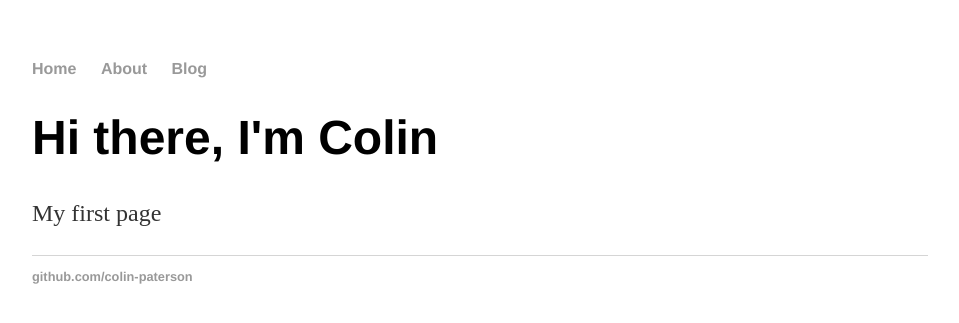
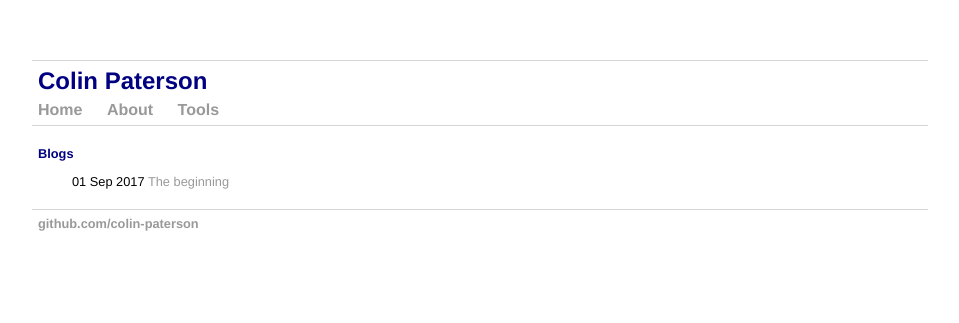
Before and after one commit to colin-paterson/colin-paterson.github.io, a Jekyll site: the page built from index.html, in a window 1280 px wide. Shown: the top 323 px of the page, without its empty margins (160-1119 px from the left). Built offline with Jekyll 4.4.1, drawn with Linux system fonts in a browser that asks for light colours.

Commit message:
Added Tools & About. Updated Style

```diff
--- a/_layouts/default.html
+++ b/_layouts/default.html
@@ -6,10 +6,11 @@
 	</head>
 	<body>
 		<nav>
+			<h1>Colin Paterson</h1>
 			<ul>
 				<li><a href="/">Home</a></li>
 				<li><a href="/about">About</a></li>
-				<li><a href="/blog">Blog</a></li>
+				<li><a href="/tools">Tools</a></li>
 			</ul>
 		</nav>
 		<div class="container">
--- /dev/null
+++ b/about/index.html
@@ -0,0 +1,6 @@
+---
+layout: default
+---
+
+<h1>About</h1>
+<p>This site is my recipe book. A collection of links that have given inspirationand guidance along with my ideas and experimentation.</p>
--- a/css/main.css
+++ b/css/main.css
@@ -2,17 +2,31 @@
 body {
 	margin: 60px auto;
       	width: 70%;
+	font-family:'Helvetica', 'Arial', 'Sans-Serif';
+}
+nav {
+	border-bottom: 1px solid #d5d5d5;
+	border-top: 1px solid #d5d5d5;
+}
+nav h1 {
+	font-size: 1.5em;
 }
 nav ul, footer ul {
-	font-family:'Helvetica', 'Arial', 'Sans-Serif';
 	padding: 0px;
 	list-style: none;
 	font-weight: bold;
+	margin: 6px;
 }
 nav ul li, footer ul li {
 	display: inline;
 	margin-right: 20px;
 }
+.container {
+	margin-top: 20px;
+	margin-bottom: 20px;
+	font-size: 0.8em;
+}
+
 a {
 	text-decoration: none;
 	color: #999;
@@ -21,24 +35,20 @@ a:hover {
 	text-decoration: underline;
 }
 h1 {
-	font-size: 3em;
-	font-family:'Helvetica', 'Arial', 'Sans-Serif';
+	margin: 6px;
+	color: navy;
+	font-size: 1em;
 }
 p {
-	font-size: 1.5em;
 	line-height: 1.4em;
 	color: #333;
+	margin: 6px;
 }
 footer {
 	border-top: 1px solid #d5d5d5;
 	font-size: .8em;
 }
 
-ul.posts {
-	margin: 20px auto 40px;
-	font-size: 0.5em;
-}
-
 ul.posts li {
 	list-style: none;
 }
--- a/index.html
+++ b/index.html
@@ -1,8 +1,13 @@
 ---
 layout: default
-title: Colin's Site
+title: Colin Paterson
 ---
 <div class="blurb">
-	<h1>Hi there, I'm Colin</h1>
-	<p>My first page</p>
+	<h1>Blogs</h1>
+	<ul class="posts">
+	{% for post in site.posts %}
+		<li><span>{{ post.date | date_to_string }}</span>
+		<a href="{{ post.url }}" title="{{ post.title }}">{{ post.title }}</a></li>
+	{% endfor %}
+</ul>
 </div>
--- /dev/null
+++ b/tools/index.html
@@ -0,0 +1,5 @@
+---
+layout: default
+---
+
+<h1>Tools</h1>
```
Also changed, not shown: blog/index.html (deleted, +0 -12 lines).
